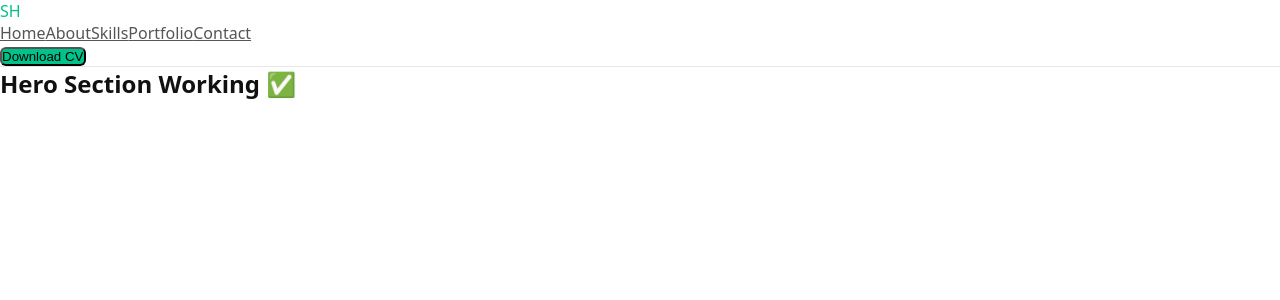
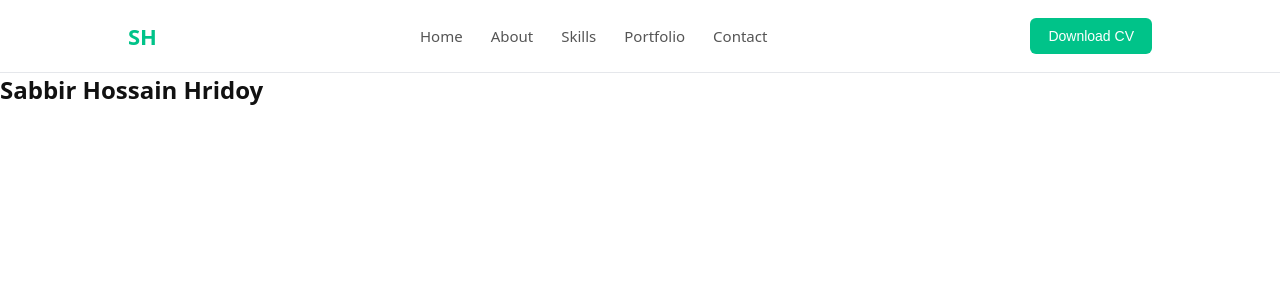
Before and after one commit to Hridu06/portfolio-react, a React (Vite) app: page / in a window 1280 px wide. Shown: the top 300 px of the page. Built offline with nearby package versions, Linux system fonts and the light colour scheme.

Commit message:
naver fix

```diff
--- a/src/components/Navbar/Navbar.css
+++ b/src/components/Navbar/Navbar.css
@@ -1,25 +1,66 @@
 .navbar {
+  display: grid;
+  grid-template-columns: auto 1fr auto;
+  align-items: center;
+  padding: 18px 10%;
   background: var(--color-bg-main);
   border-bottom: 1px solid var(--color-border);
+  position: sticky;
+  top: 0;
+  z-index: 1000;
+}
+
+/* LEFT */
+.nav-left {
+  display: flex;
+  align-items: center;
 }
 
 .nav-logo {
+  font-size: 22px;
+  font-weight: 700;
+  color: var(--color-primary);
+  cursor: pointer;
+}
+
+/* CENTER */
+.nav-center {
+  display: flex;
+  justify-content: center;
+  gap: 28px;
+}
+
+.nav-center a {
+  text-decoration: none;
+  font-size: 15px;
+  font-weight: 500;
+  color: var(--color-text-secondary);
+  transition: color 0.3s ease;
+}
+
+.nav-center a:hover {
   color: var(--color-primary);
 }
 
-.nav-menu a {
-  color: var(--color-text-secondary);
-}
-
-.nav-menu a:hover {
-  color: var(--color-primary);
+/* RIGHT */
+.nav-right {
+  display: flex;
+  justify-content: flex-end;
 }
 
 .nav-btn {
   background: var(--color-primary);
+  color: #fff;
+  border: none;
+  padding: 10px 18px;
+  font-size: 14px;
+  font-weight: 500;
   border-radius: var(--radius-sm);
+  cursor: pointer;
+  transition: background 0.3s ease, transform 0.2s ease;
 }
 
 .nav-btn:hover {
   background: var(--color-primary-dark);
+  transform: translateY(-2px);
 }
--- a/src/components/Navbar/Navbar.jsx
+++ b/src/components/Navbar/Navbar.jsx
@@ -3,9 +3,13 @@ import "./Navbar.css";
 const Navbar = () => {
   return (
     <header className="navbar">
-      <div className="nav-logo">SH</div>
+      {/* Left */}
+      <div className="nav-left">
+        <span className="nav-logo">SH</span>
+      </div>
 
-      <nav className="nav-menu">
+      {/* Center */}
+      <nav className="nav-center">
         <a href="#home">Home</a>
         <a href="#about">About</a>
         <a href="#skills">Skills</a>
@@ -13,7 +17,10 @@ const Navbar = () => {
         <a href="#contact">Contact</a>
       </nav>
 
-      <button className="nav-btn">Download CV</button>
+      {/* Right */}
+      <div className="nav-right">
+        <button className="nav-btn">Download CV</button>
+      </div>
     </header>
   );
 };
--- a/src/sections/Hero/Hero.jsx
+++ b/src/sections/Hero/Hero.jsx
@@ -2,7 +2,7 @@ import "./Hero.css";
 const Hero = () => {
     return (
       <section>
-        <h1>Hero Section Working ✅</h1>
+        <h1>Sabbir Hossain Hridoy</h1>
       </section>
     );
   };
```
